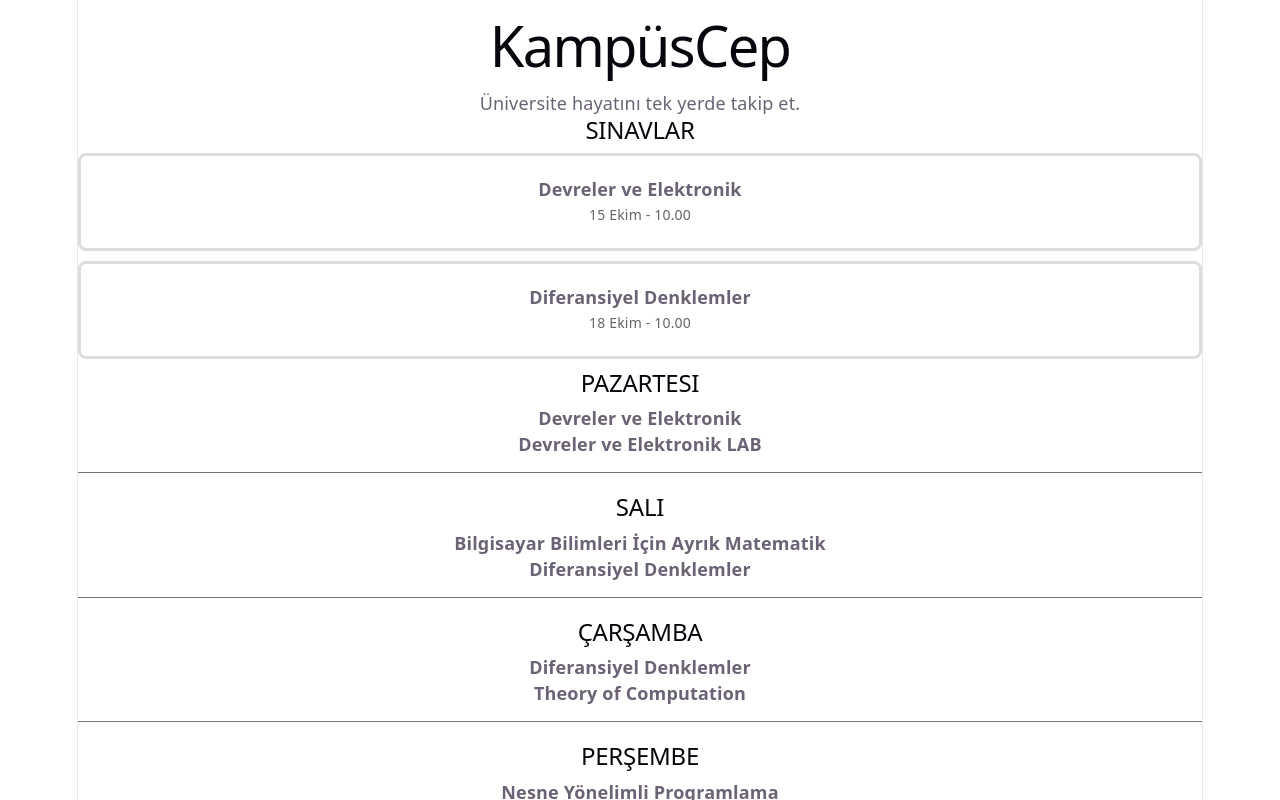
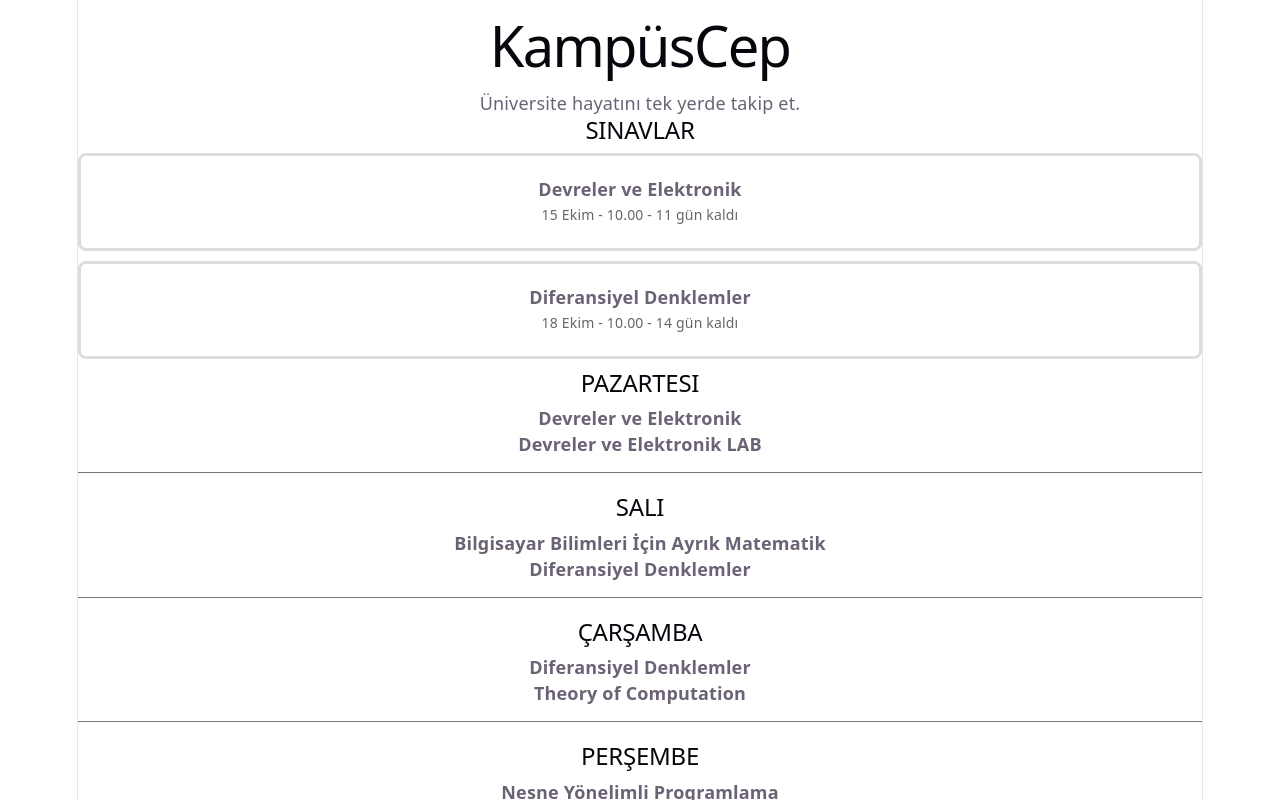
Before and after one commit to Mas3121/kampuscep, a React (Vite) app: page / in a window 1280 px wide. Shown: the top 800 px of the page. Built offline with nearby package versions, Linux system fonts and the light colour scheme.

Commit message:
Sınavlar için filtreleme eklendi

```diff
--- a/src/App.jsx
+++ b/src/App.jsx
@@ -67,6 +67,7 @@ const sinavlar = [
   saat: "10.00"
 },
 ]
+sinavlar.sort((a,b) => new Date(a.tarih) - new Date(b.tarih))
 
   return (
     <div>
@@ -75,6 +76,11 @@ const sinavlar = [
       <h2>Sınavlar</h2>
       {sinavlar.map((sinav) => {
          const tarih = new Date(sinav.tarih)
+         const bugun = new Date()
+         const kalan = tarih - bugun
+         const KalanGun = kalan / (24 * 60 * 60 * 1000)
+         const tamGun = Math.floor(KalanGun)
+         console.log(tamGun)
         const ay = tarih.getMonth()
          const aylar = [
   "Ocak",
@@ -94,7 +100,7 @@ const sinavlar = [
          return (
 <div className="sinav">
           <p className="ders">{sinav.ders}</p>
-          <p style={{ color: "#666", fontSize:"14px"}}>{tarih.getDate()} {ayAdi} - {sinav.saat}</p>
+          <p style={{ color: "#666", fontSize:"14px"}}>{tarih.getDate()} {ayAdi} - {sinav.saat} - {tamGun} gün kaldı</p>
         </div>
          )
 })}
```
